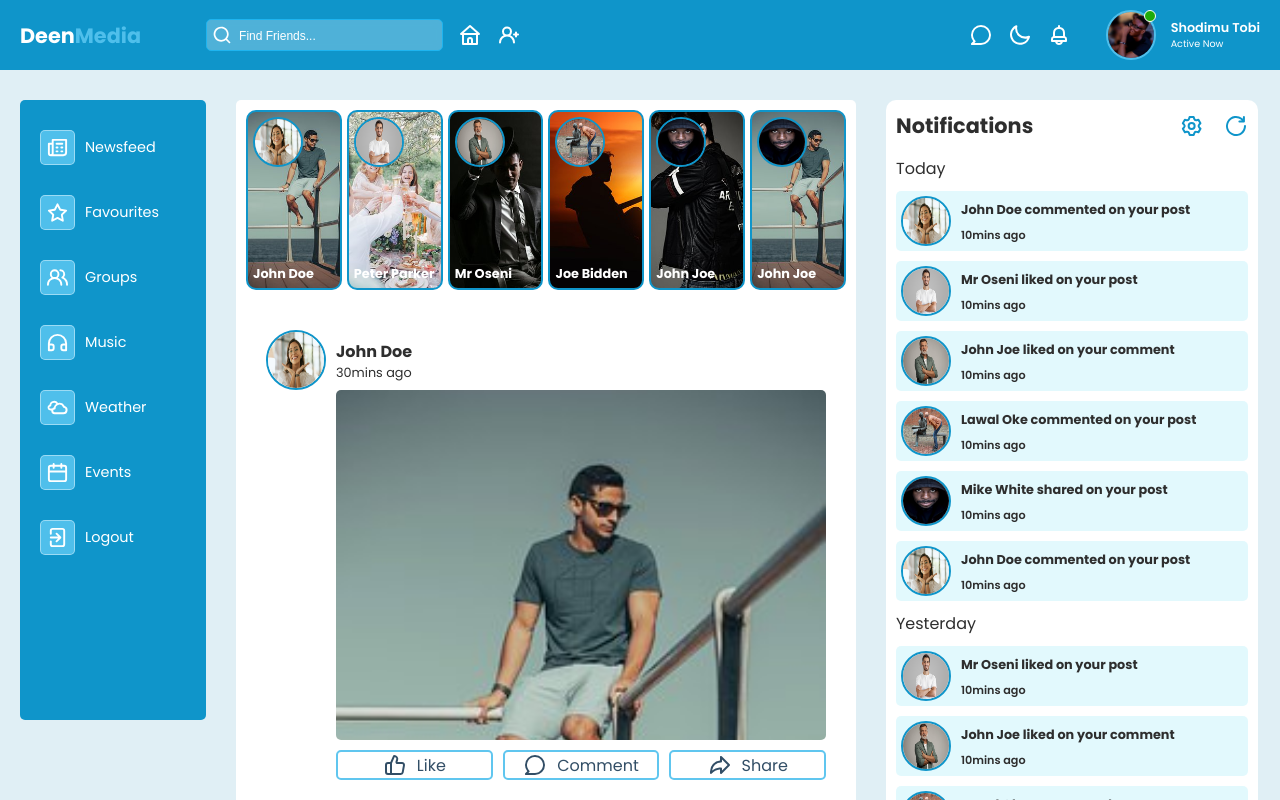
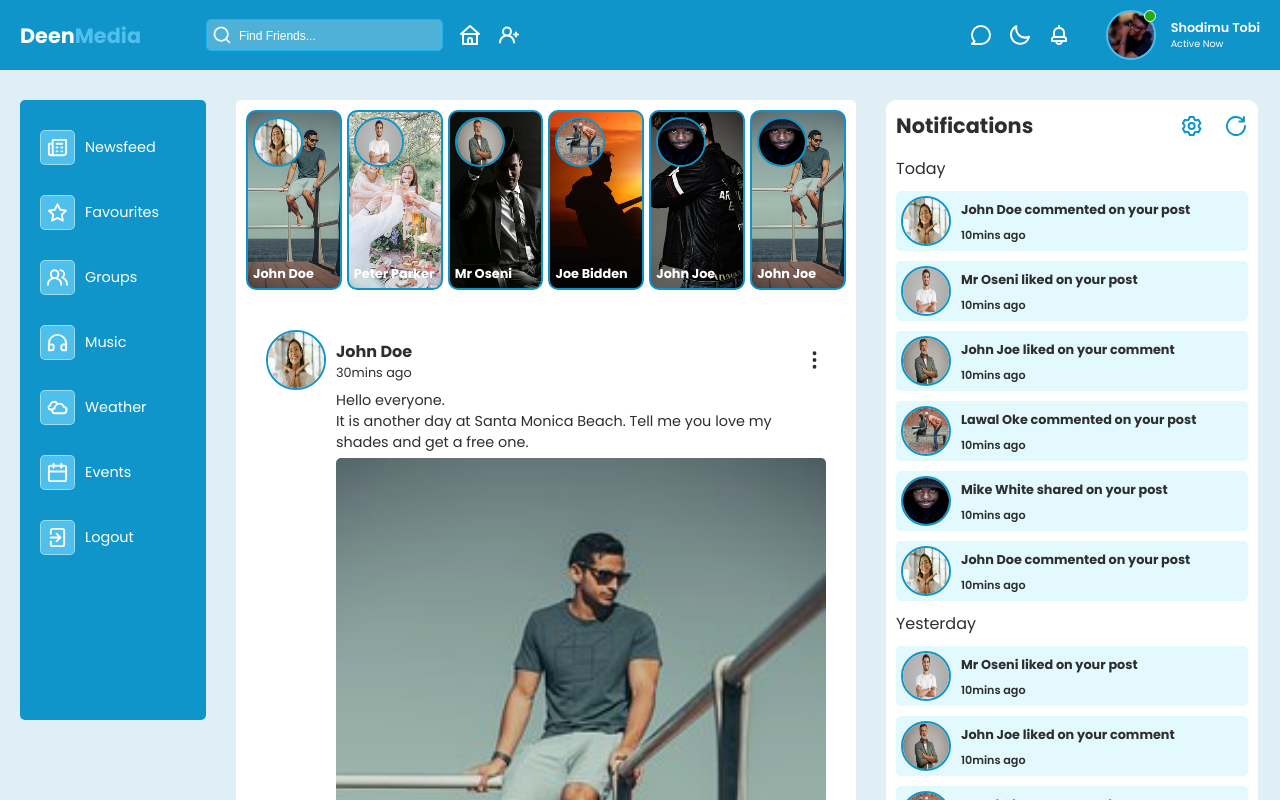
Before and after one commit to DEENOluwatobi/deen-media, a Next.js app: page / in a window 1280 px wide. Built offline with nearby package versions, Linux system fonts and the light colour scheme.

Commit message:
Feed update

```diff
--- a/src/components/Feed.jsx
+++ b/src/components/Feed.jsx
@@ -1,5 +1,5 @@
 import Image from 'next/image'
-import { UilComment, UilShare, UilThumbsUp } from '@iconscout/react-unicons'
+import { UilComment, UilShare, UilThumbsUp, UilEllipsisV } from '@iconscout/react-unicons'
 import css from '../styles/Feed.module.css'
 import P5 from '../assets/p5.jpg'
 import P4 from '../assets/p4.jpg'
@@ -56,6 +56,7 @@ export default function Feed() {
             </div>
 
             <div className={css.posts}>
+            <div className={css.detcon}>
                 <div className={css.details}>
                     <Image className={css.img} src={P5} alt='' width={60} height={60}/>
                     <div className={css.postdetail}>
@@ -63,7 +64,13 @@ export default function Feed() {
                         <span className={css.smallletter}>30mins ago</span>
                     </div>
                 </div>
+                <UilEllipsisV/>
+            </div>
                 <div className={css.feedpost}>
+                    <p className={css.feedtext}>
+                        Hello everyone.<br/>
+                        It is another day at Santa Monica Beach. Tell me you love my shades and get a free one.
+                    </p>
                     <div className={css.thepost}></div>
                     <div className={css.reactions}>
                         <div className={css.reacts}>
@@ -83,6 +90,7 @@ export default function Feed() {
             </div>
 
             <div className={css.posts}>
+            <div className={css.detcon}>
                 <div className={css.details}>
                     <Image className={css.img} src={P4} alt='' width={60} height={60}/>
                     <div className={css.postdetail}>
@@ -90,6 +98,8 @@ export default function Feed() {
                         <span className={css.smallletter}>1hour ago</span>
                     </div>
                 </div>
+                <UilEllipsisV/>
+            </div>
                 <div className={css.feedpost}>
                     <div className={css.thepost1}></div>
                     <div className={css.reactions}>
@@ -110,13 +120,18 @@ export default function Feed() {
             </div>
 
             <div className={css.posts}>
-                <div className={css.details}>
-                    <Image className={css.img} src={P2} alt='' width={60} height={60}/>
-                    <div className={css.postdetail}>
-                        <span className={css.bigletter}>Mercy Chike</span>
-                        <span className={css.smallletter}>30mins ago</span>
+                <div className={css.detcon}>
+                    <div className={css.details}>
+                        <Image className={css.img} src={P2} alt='' width={60} height={60}/>
+                        <div className={css.postdetail}>
+                            <span className={css.bigletter}>Mercy Chike</span>
+                            <span className={css.smallletter}>30mins ago</span>
+                        </div>
                     </div>
+                    <UilEllipsisV/>
                 </div>
+
+
                 <div className={css.feedpost}>
                     <div className={css.thepost2}></div>
                     <div className={css.reactions}>
@@ -138,6 +153,7 @@ export default function Feed() {
             </div>
 
             <div className={css.posts}>
+            <div className={css.detcon}>
                 <div className={css.details}>
                     <Image className={css.img} src={P3} alt='' width={60} height={60}/>
                     <div className={css.postdetail}>
@@ -145,6 +161,8 @@ export default function Feed() {
                         <span className={css.smallletter}>50mins ago</span>
                     </div>
                 </div>
+                <UilEllipsisV/>
+            </div>
                 <div className={css.feedpost}>
                     <div className={css.thepost3}></div>
                     <div className={css.reactions}>
--- a/src/styles/Feed.module.css
+++ b/src/styles/Feed.module.css
@@ -78,6 +78,17 @@
     width: 100%;
     padding-left: 70px;
 }
+.feedtext{
+    padding: 0 0 5px 0;
+    margin: 0;
+    font-size: .9em;
+}
+.detcon{
+    width: 100%;
+    display: flex;
+    justify-content: space-between;
+    align-items: center;
+}
 .details{
     width: 100%;
     display: flex;
```
